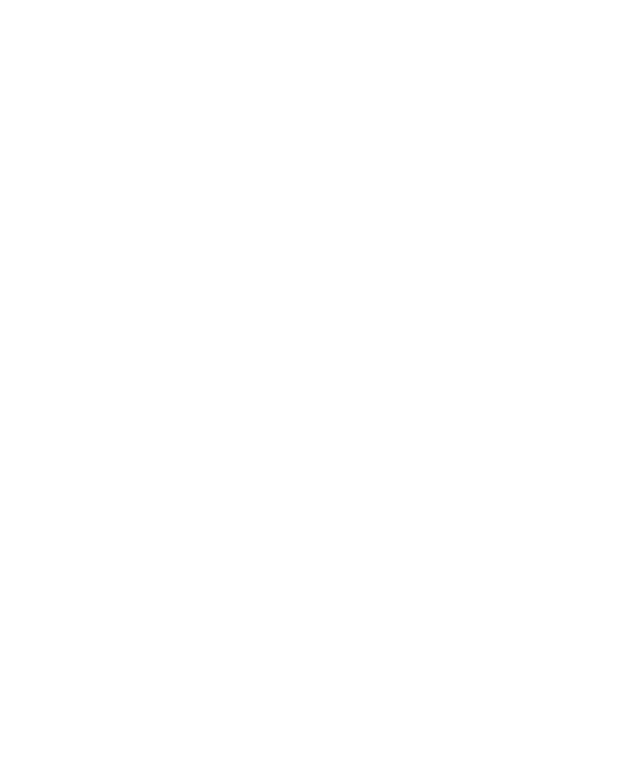
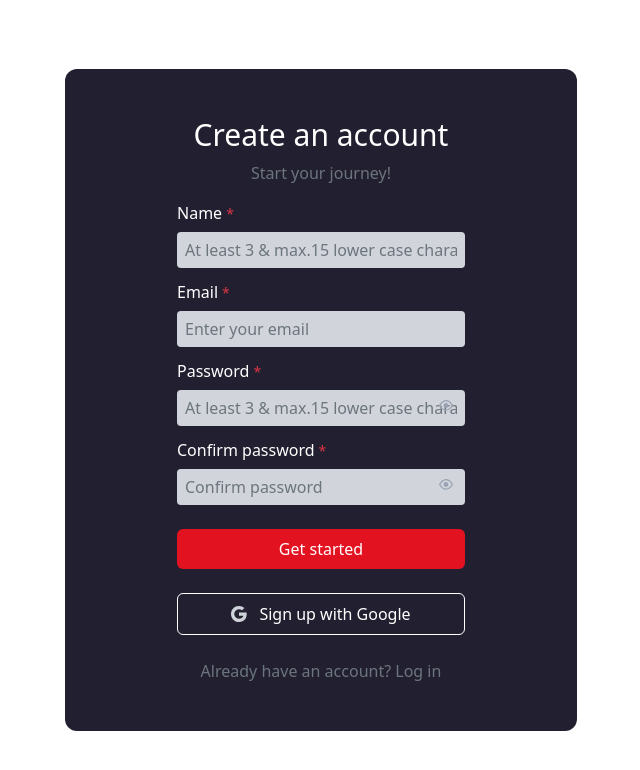
Before and after one commit to SousouBer/movie-quotes-frontend, a Vue app: page / in a window 1280 px wide. Before the commit this address had no page. Shown: the top 770 px of the page, without its empty margins (319-959 px from the left). Built offline with nearby package versions, Linux system fonts and the light colour scheme.

Commit message:
style: add register modal in root component

```diff
--- a/src/App.vue
+++ b/src/App.vue
@@ -1,5 +1,12 @@
-<script setup lang="ts"></script>
+<script setup lang="ts">
+import ModalRegister from "@/components/modals/ModalRegister.vue";
+</script>
 
 <template>
   <RouterView />
+  <Teleport to="body">
+    <ModalRegister
+      class="absolute top-1/2 left-1/2 transform -translate-y-1/2 -translate-x-1/2"
+    />
+  </Teleport>
 </template>
```
